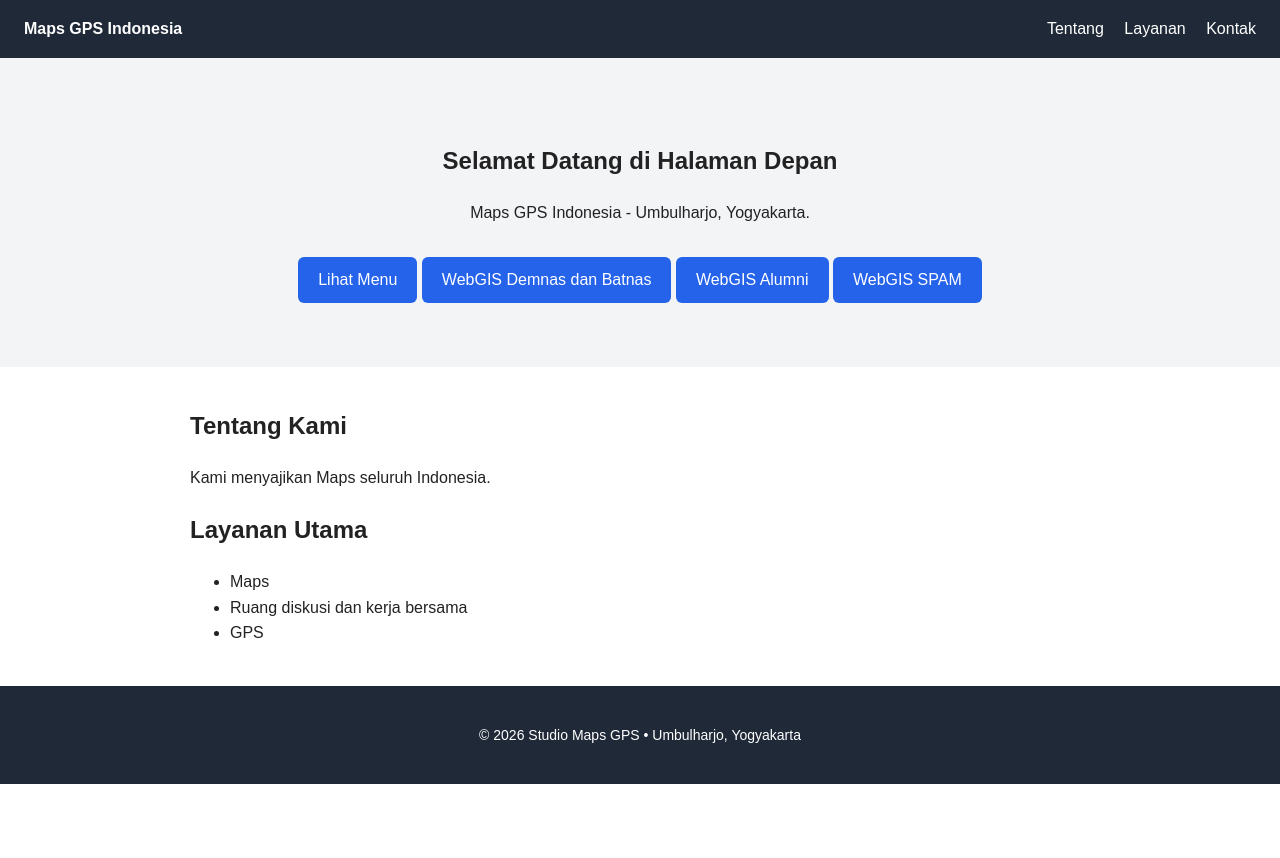
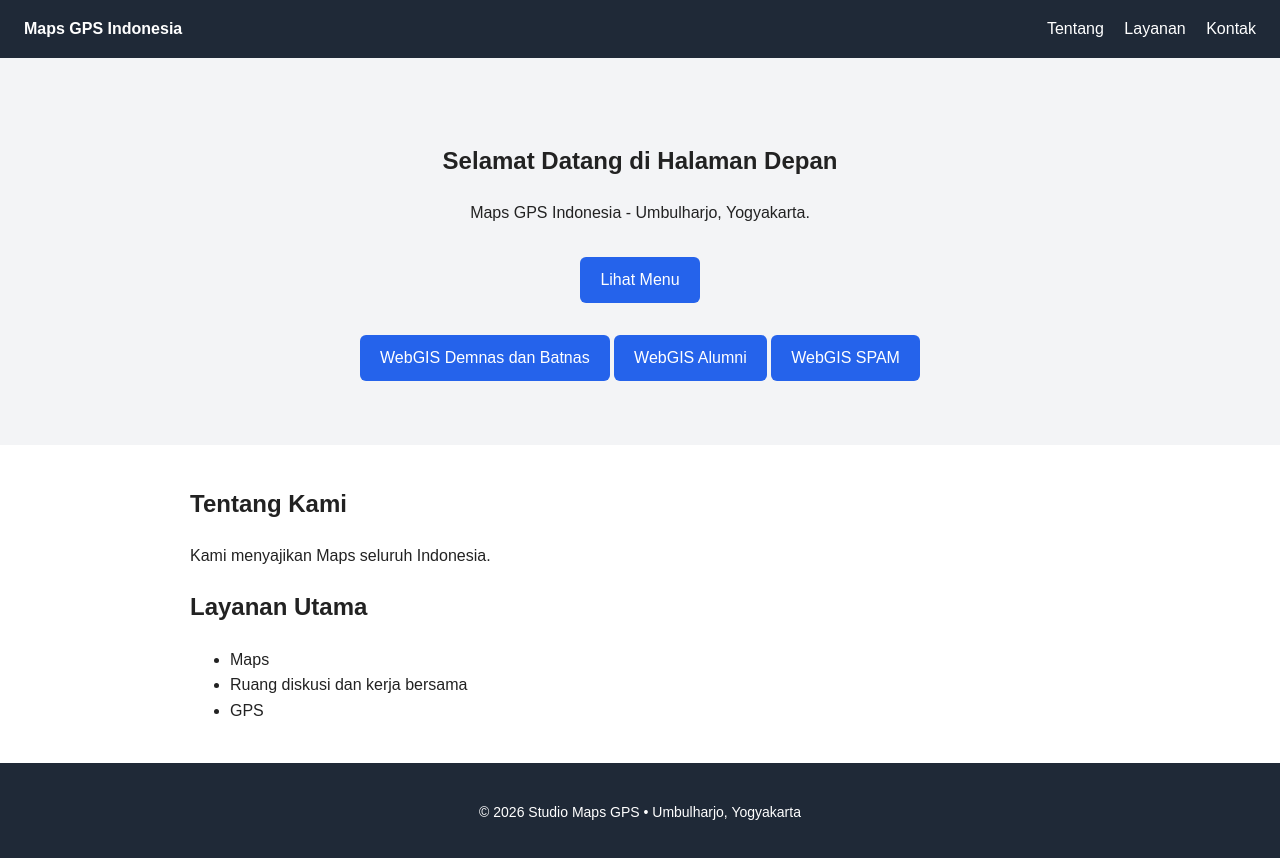
Before and after one commit to mapsgps/mapsgps, a plain HTML site: page index.html in a window 1280 px wide. Before the commit the page ends 800 px from the top, so only its background shows below. Drawn offline with Linux system fonts and the light colour scheme.

Commit message:
Wrap 'Lihat Menu' link in a paragraph tag

```diff
--- a/index.html
+++ b/index.html
@@ -65,7 +65,7 @@
   <section class="hero">
     <h1>Selamat Datang di Halaman Depan</h1>
     <p>Maps GPS Indonesia - Umbulharjo, Yogyakarta.</p>
-    <a href="#layanan">Lihat Menu</a>
+    <p><a href="#layanan">Lihat Menu</a></p>
     <a href="https://mapsgps.github.io/Demnas-Batnas-Indonesia/" target="_blank">WebGIS Demnas dan Batnas</a>
     <a href="https://mapsgps.github.io/WebgisAlumniITY/" target="_blank">WebGIS Alumni</a>
     <a href="https://mapsgps.github.io/Web_SPAM_Sukabumi/" target="_blank">WebGIS SPAM</a>
```
